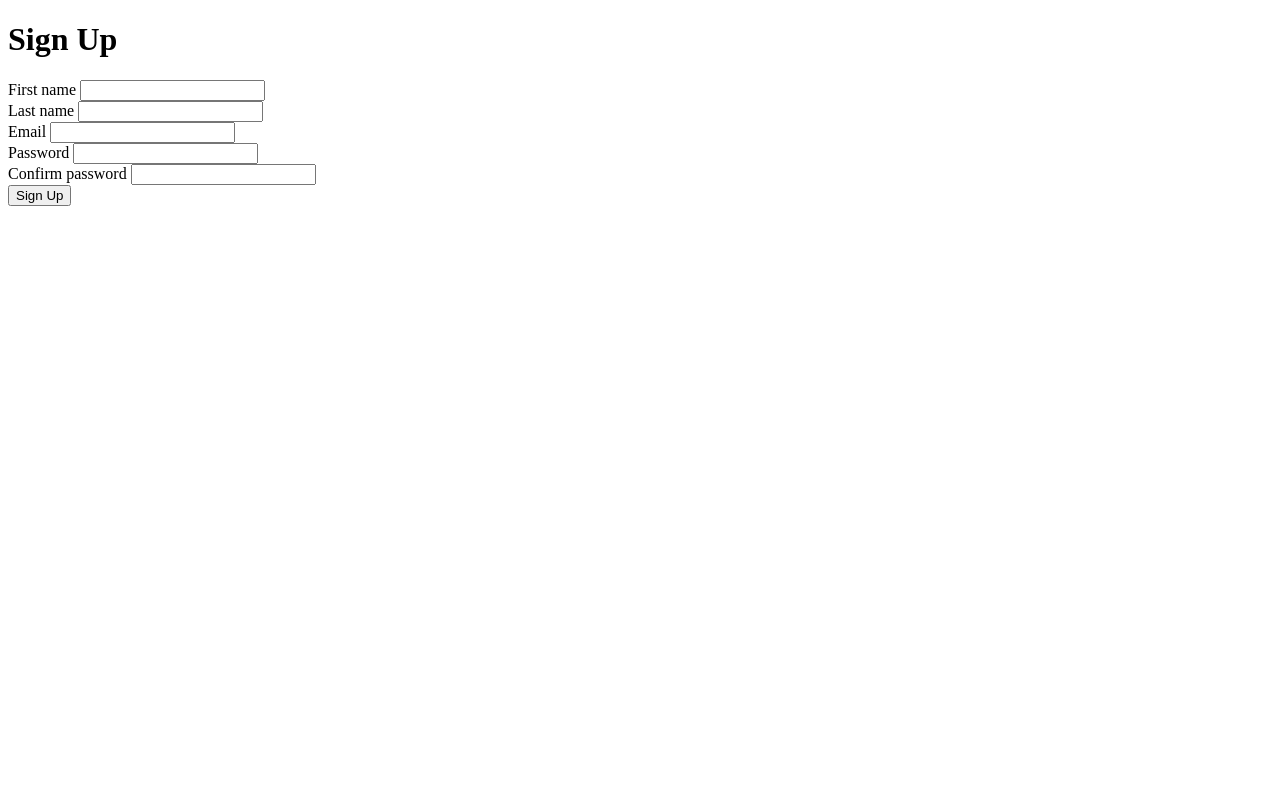
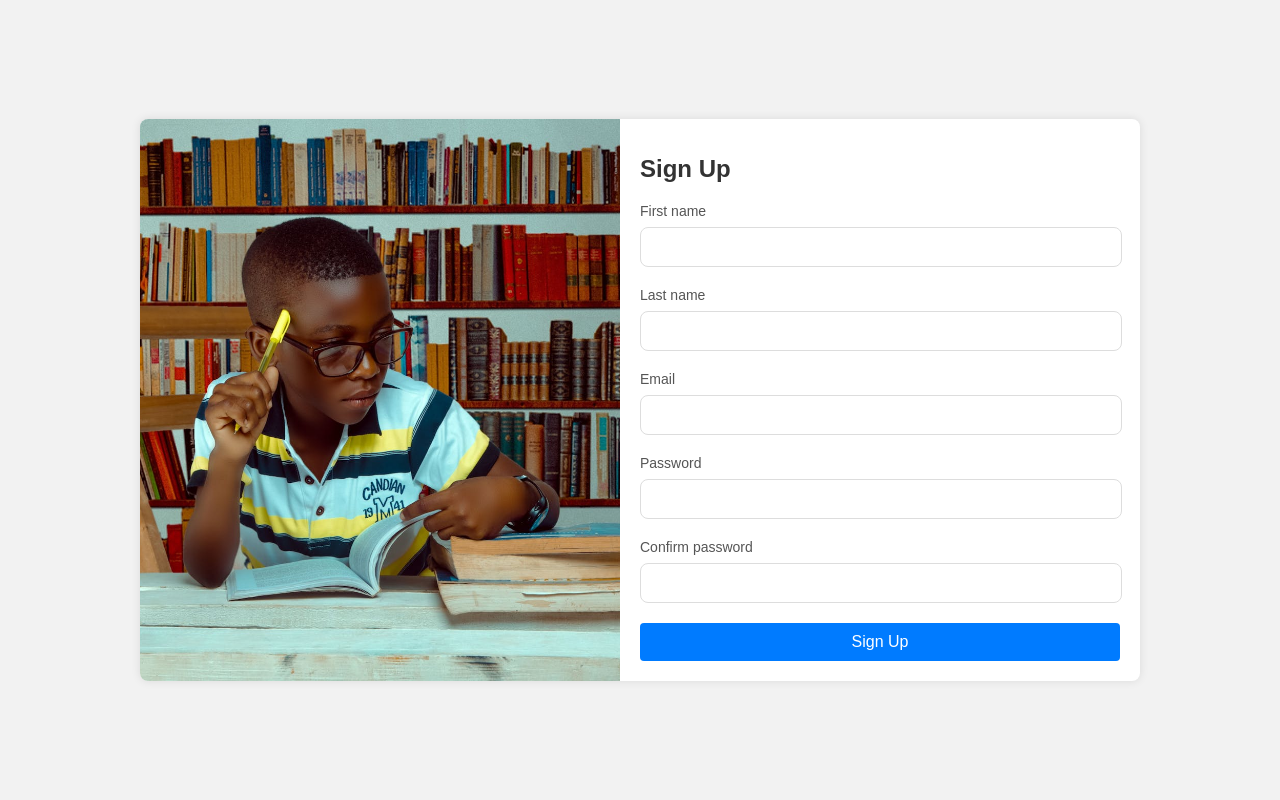
Before and after one commit to emmanuel-mwendwa/Library_Management_System, a Flask app: page /auth/signup in a window 1280 px wide. Run offline with Flask 3, Linux system fonts and the light colour scheme.

Commit message:
Signup and Login styles

```diff
--- /dev/null
+++ b/app/static/auth.css
@@ -0,0 +1,74 @@
+body {
+    font-family: Arial, sans-serif;
+    margin: 0;
+    padding: 0;
+    display: flex;
+    align-items: center;
+    justify-content: center;
+    height: 100vh;
+    background-color: #f2f2f2;
+}
+
+/* Login and sign-up form  */
+.form-container {
+    display: flex;
+    max-width: 1000px;
+    background-color: #fff;
+    box-shadow: 0 0 10px rgba(0, 0, 0, 0.1);
+    border-radius: 8px;
+    overflow: hidden;
+}
+
+.form-image {
+    flex: 1;
+    overflow: hidden;
+}
+
+.form-image img {
+    width: 100%;
+    height: 100%;
+    object-fit: cover;
+}
+
+.form {
+    flex: 1;
+    padding: 20px;
+}
+
+h1 {
+    font-size: 24px;
+    margin-bottom: 20px;
+    color: #333;
+}
+
+.form-group {
+    margin-bottom: 20px;
+}
+
+.form-label {
+    display: block;
+    font-size: 14px;
+    margin-bottom: 8px;
+    color: #555;
+}
+
+.form-control {
+    width: 100%;
+    padding: 10px 0px;
+    font-size: 16px;
+    border: 1px solid #ddd;
+    border-radius: 8px;
+}
+
+.form-submit {
+    background-color: #007BFF;
+    color: #fff;
+    padding: 10px 20px;
+    font-size: 16px;
+    border: none;
+    border-radius: 4px;
+    cursor: pointer;
+    width: 100%;
+}
+
+/* ends here  */
--- a/app/templates/auth/signup.html
+++ b/app/templates/auth/signup.html
@@ -2,16 +2,26 @@
 
 {% block title %} Sign Up {% endblock %}
 
+{% block styles %}
+
+<link rel="stylesheet" href="{{ url_for('static', filename='auth.css') }}">
+
+{% endblock %}
 
 {% block content %}
 
 {{ super() }}
 
-<h1>Sign Up</h1>
-
+<div class="form-container">
+    <div class="form-image">
+        <img src="{{ url_for('static', filename='images/login.jpg')}}" alt="">
+    </div>
+    <div class="form">
         <form action="" method="POST">
 
             {{ signup_form.hidden_tag() }}
+
+            <h1>Sign Up</h1>
 
             <div class="form-group">
                 {{ signup_form.first_name.label(class="form-label") }}
@@ -39,8 +49,10 @@
             </div>
 
             <div>
-        {{ signup_form.submit() }}
+                {{ signup_form.submit(class="form-submit") }}
             </div>
         </form>
+    </div>
+</div>
 
 {% endblock %}
--- a/app/templates/base.html
+++ b/app/templates/base.html
@@ -4,8 +4,13 @@
     <meta charset="UTF-8">
     <meta name="viewport" content="width=device-width, initial-scale=1.0">
     <title>{% block title %} {% endblock %} </title>
+
+    {% block styles %}
+        <link rel="stylesheet" href="{{ url_for('static', filename='style.css') }}">
+    {% endblock %}
 </head>
 <body>
+
     {% block content %} {% endblock %}
 </body>
 </html>
--- /dev/null
+++ b/app/templates/error.html
@@ -0,0 +1,5 @@
+{% extends 'base.html' %}
+
+{% block content %}
+
+{% endblock %}
```
Also changed, not shown: app/books/views.py (+33 -3 lines), app/templates/auth/login.html (+16 -4 lines), app/templates/books/view_book.html (+16 -2 lines), app/static/images/login.jpg (added), app/static/style.css (added). Lines whose indentation alone changed are shown as unchanged.
